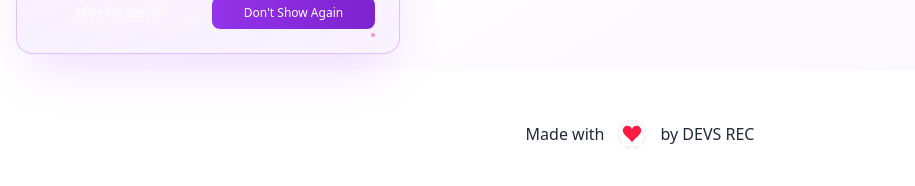
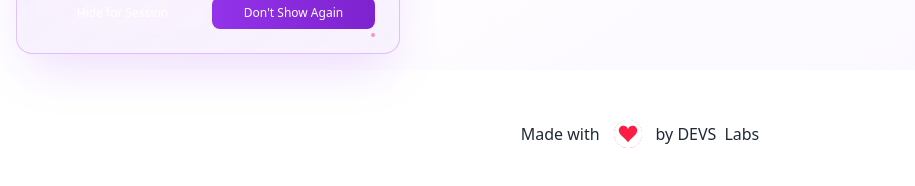
Before and after one commit to Gokulakrishnan610/BiteMePlz, a React (Vite) app in the folder frontend/: page /kisok-ac-back-office/login in a window 1280 px wide. Shown: the part 730-916 px from the top of the page, without its empty margins (0-915 px from the left). Built offline with nearby package versions, Linux system fonts and the light colour scheme; no server answers.

Commit message:
fix:footer and the category

```diff
--- a/frontend/src/components/Footer.tsx
+++ b/frontend/src/components/Footer.tsx
@@ -1,18 +1,42 @@
-import React from "react";
-import Lottie from "lottie-react";
-import HeartAnimation from './heart.json'
-import Heart2Animation from './heart2.json'
+"use client"
 
+import { useState, useEffect } from "react"
+import Lottie from "lottie-react"
+import HeartAnimation from "./heart.json"
 
 const Footer = () => {
-    return (
-        <footer className="bg-white py-6 w-full border-0">
-            <div className="flex flex-col items-center justify-center w-full h-20 relative">
-            <div className="font-medium text-foreground/70 flex items-center -space-x-4">Made with <Lottie animationData={HeartAnimation} loop={true} className="w-14 p-0 m-0" /> by DEVS REC</div>
-            {/* <Lottie animationData={Heart2Animation} loop={true} className="absolute w-14 -top-20t-1/2 -translate-x-1/2"/>  */}
+  const [currentText, setCurrentText] = useState("Labs")
+  const [isVisible, setIsVisible] = useState(true)
+
+  useEffect(() => {
+    const interval = setInterval(() => {
+      // Start fade out
+      setIsVisible(false)
+
+      // After fade out completes, change text and fade in
+      setTimeout(() => {
+        setCurrentText((prev) => (prev === "Labs" ? "Rec" : "Labs"))
+        setIsVisible(true)
+      }, 300) // Wait for fade out to complete
+    }, 2000) // Change every 2 seconds
+
+    return () => clearInterval(interval)
+  }, [])
+
+  return (
+    <footer className="bg-white py-6 w-full border-0">
+      <div className="flex flex-col items-center justify-center w-full h-20 relative">
+        <div className="font-medium text-foreground/70 flex items-center space-x-2">
+          Made with
+          <Lottie animationData={HeartAnimation} loop={true} className="w-14 p-0 m-0" />
+          by DEVS
+          <span className={`ml-3 transition-opacity duration-300 ${isVisible ? "opacity-100" : "opacity-0"}`}>
+            {currentText}
+          </span>
         </div>
-        </footer>
-    )
+      </div>
+    </footer>
+  )
 }
 
 export default Footer
--- a/frontend/src/pages/HomePage.tsx
+++ b/frontend/src/pages/HomePage.tsx
@@ -119,12 +119,20 @@ const HomePage: React.FC = () => {
           }
         })
         const sortedCategories = Array.from(categories).sort()
+        // Ensure "others" appears last by removing it from sorted array and adding it at the end
+        const othersIndex = sortedCategories.indexOf('others')
+        if (othersIndex > -1) {
+          sortedCategories.splice(othersIndex, 1)
+        }
         const categoryArray = ["All", ...sortedCategories]
+        if (othersIndex > -1) {
+          categoryArray.push("others")
+        }
         setAvailableCategories(categoryArray)
       }
     } catch (error) {
       console.error("Failed to fetch categories:", error)
-      setAvailableCategories(["All", "beverages", "electronics", "food", "others", "snacks", "stationery"])
+      setAvailableCategories(["All", "beverages", "electronics", "food", "snacks", "stationery", "others"])
     }
   }
 
--- a/frontend/src/pages/LoginPage.tsx
+++ b/frontend/src/pages/LoginPage.tsx
@@ -36,7 +36,6 @@ const LoginPage: React.FC = () => {
         toast.error('You are not authorized to login here.');
         return;
       }
-      toast.success('Login successful');
       setShowPostLoginAnimation(true);
     } catch (err: any) {
       const message = err?.message || 'Invalid email or password';
```
